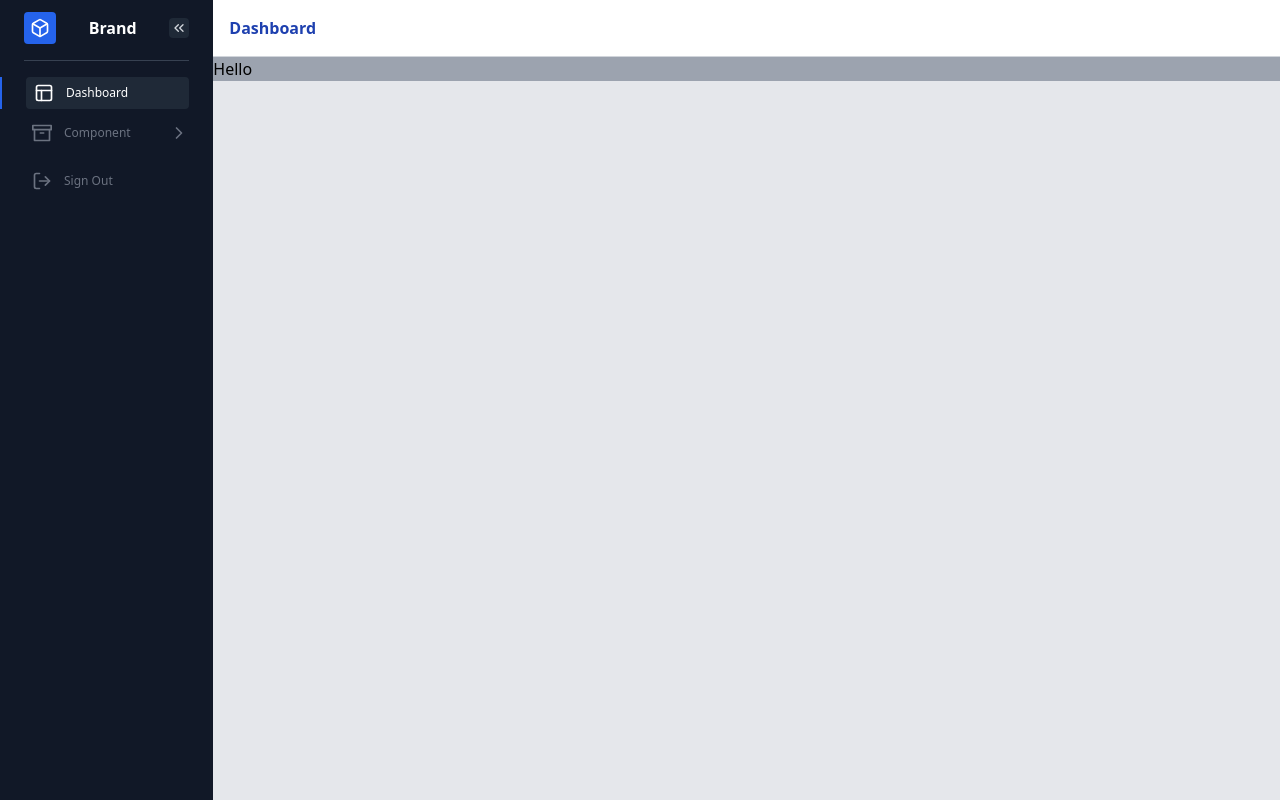
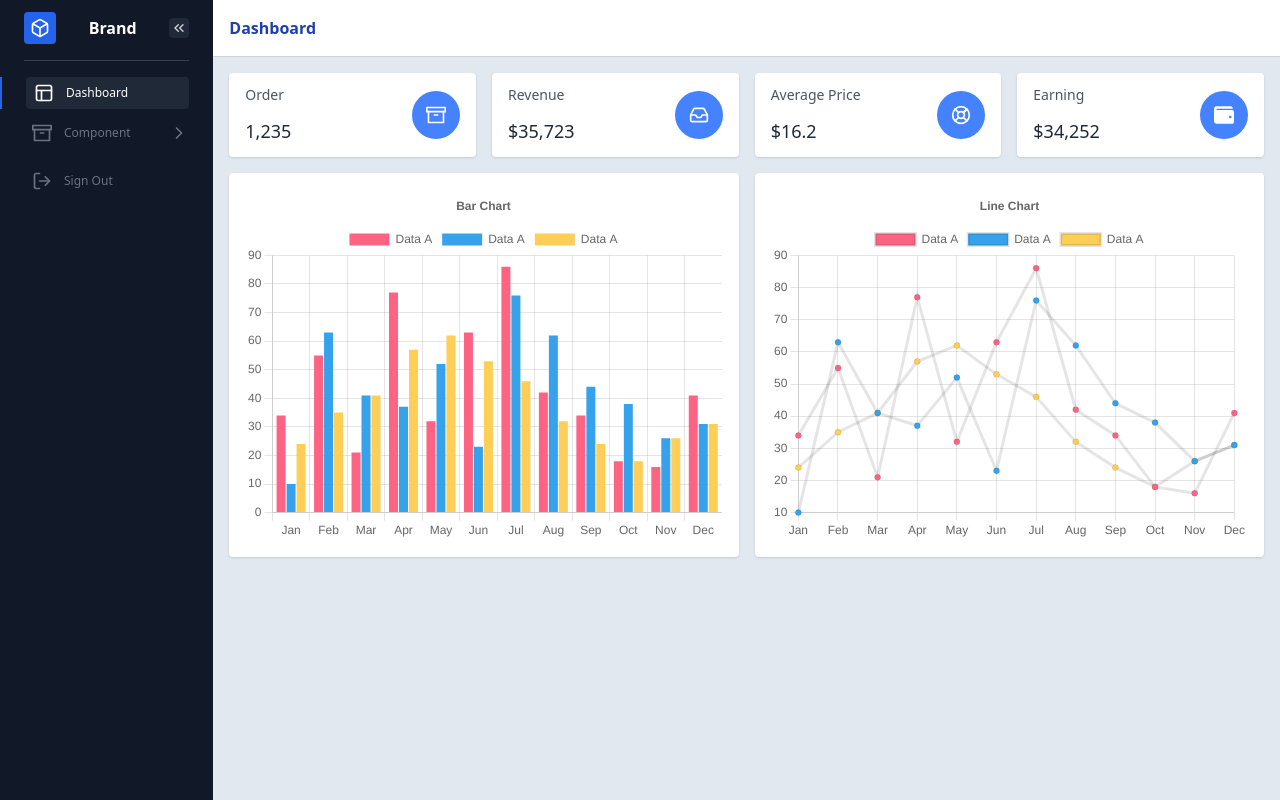
Before and after one commit to AndyKhu/dashboard-next-tailwind, a Next.js app: page / in a window 1280 px wide. Built offline with nearby package versions, Linux system fonts and the light colour scheme.

Commit message:
add Component card & chart

```diff
--- a/package.json
+++ b/package.json
@@ -14,10 +14,12 @@
     "@types/node": "18.11.17",
     "@types/react": "18.0.26",
     "@types/react-dom": "18.0.9",
+    "chart.js": "^4.1.1",
     "eslint": "8.30.0",
     "eslint-config-next": "13.0.7",
     "next": "13.0.7",
     "react": "18.2.0",
+    "react-chartjs-2": "^5.0.1",
     "react-dom": "18.2.0",
     "react-icons": "^4.7.1",
     "react-redux": "^8.0.5",
--- /dev/null
+++ b/src/components/Card.tsx
@@ -0,0 +1,25 @@
+import { ReactNode } from "react";
+
+const Card = ({ children, className }: { children?: ReactNode, className?:string }) => {
+    return (
+        <div className={`bg-white rounded shadow ${className?className:''}`}>
+            {children}
+        </div>
+    );
+}
+
+Card.header = ({ children, className }: { children?: ReactNode, className?:string }) => {
+    return(
+        <div className={`px-4 py-3 border-b rounded-t font-medium font-sm relative ${className?className:''}`}>
+            {children}
+        </div>
+    )
+}
+Card.main = ({ children, className }: { children?: ReactNode, className?:string }) => {
+    return (
+        <div className={`px-4 py-3 text-sm  ${className?className:''}`}>{children}</div>
+    )
+}
+Card.footer = ({ children, className }: { children?: ReactNode, className?:string }) => <div className={`px-4 py-3 text-sm ${className?className:''}`}>{children}</div>
+
+export default Card;
--- /dev/null
+++ b/src/components/CardDashboard.tsx
@@ -0,0 +1,22 @@
+import Card from "./Card";
+import IconComponent from "./IconComponent";
+
+const CardDashboard = ({title,value,icon,iconfa}:{title:string,value:string,icon?:string,iconfa?:string}) => {
+    return (
+        <div className="p-2">
+            <Card className="group/item cursor-pointer">
+                <Card.main className='flex justify-between items-center'>
+                <div className='flex flex-col'>
+                    <span className='mb-3 text-gray-600 font-medium'>{title}</span>
+                    <span className='text-lg font-medium text-gray-800'>{value}</span>
+                </div>
+                <div className='rounded-full primary w-12 h-12 flex items-center justify-center group-hover/item:animate-bounce'>
+                    <IconComponent size={20} name={icon?icon:iconfa?iconfa:""} type={iconfa?"fa":""}/>
+                </div>
+                </Card.main>
+            </Card>
+        </div>
+    );
+}
+
+export default CardDashboard;
--- a/src/layout/Admin.tsx
+++ b/src/layout/Admin.tsx
@@ -19,11 +19,11 @@ const Admin = ({ children }: { children: ReactNode }) => {
       },[]);
     if(activeMenu){
         return (
-            <div className="flex w-screen h-screen overflow-hidden">
+            <div className="flex w-screen h-screen overflow-hidden text-gray-700">
                 <Sidebar></Sidebar>
                 <div className="flex flex-col w-full h-full">
                     <Header title={activeMenu.child == ""?activeMenu.value:activeMenu.child}></Header>
-                    <div className="h-full bg-gray-200 overflow-y-auto">
+                    <div className="h-full bg-slate-200 overflow-y-auto">
                         {children}
                     </div>
                 </div>
--- a/src/pages/index.tsx
+++ b/src/pages/index.tsx
@@ -1,6 +1,66 @@
+import CardDashboard from '@components/CardDashboard'
 import Admin from '@layout/Admin'
 import Head from 'next/head'
-
+import {Chart as ChartJS,CategoryScale,LinearScale,PointElement,LineElement,BarElement,Title,Tooltip,Legend} from 'chart.js'
+import {Bar,Line} from 'react-chartjs-2'
+import Card from '@components/Card'
+ChartJS.register(
+  CategoryScale,
+  LinearScale,
+  PointElement,
+  LineElement,
+  BarElement,
+  Title,
+  Tooltip,
+  Legend
+)
+const options = {
+  responsive: true,
+  maintainAspectRatio: false,
+  plugins: {
+    legend: {
+      position: 'top' as const,
+    },
+    title: {
+      display: true,
+      text: 'Bar Chart',
+    },
+  },
+};
+const options2 = {
+  responsive: true,
+  maintainAspectRatio: false,
+  plugins: {
+    legend: {
+      position: 'top' as const,
+    },
+    title: {
+      display: true,
+      text: 'Line Chart',
+    },
+  },
+};
+const labels = ['Jan','Feb','Mar','Apr','May','Jun','Jul','Aug','Sep','Oct','Nov','Dec']
+const data = {
+  labels,
+  datasets:[
+    {
+      label: 'Data A',
+      data: [34,55,21,77,32,63,86,42,34,18,16,41],
+      backgroundColor: 'rgba(255, 99, 132, 1)'
+    },
+    {
+      label: 'Data A',
+      data: [10,63,41,37,52,23,76,62,44,38,26,31],
+      backgroundColor: 'rgba(53, 162, 235, 1)'
+    },
+    {
+      label: 'Data A',
+      data: [24,35,41,57,62,53,46,32,24,18,26,31],
+      backgroundColor: 'rgba(255, 206, 86, 1)'
+    }
+  ]
+}
 export default function Home() {
   return (
     <>
@@ -10,8 +70,35 @@ export default function Home() {
         <meta name="viewport" content="width=device-width, initial-scale=1" />
         <link rel="icon" href="/favicon.ico" />
       </Head>
-      <main className='bg-gray-400'>
-        Hello
+      <main className='p-2'>
+        <div className='flex flex-wrap'>
+          <div className='w-full sm:w-1/2 md:w-1/4'>
+            <CardDashboard title="Order" value="1,235" icon="FiArchive"/>
+          </div>
+          <div className='w-full sm:w-1/2 md:w-1/4'>
+            <CardDashboard title="Revenue" value="$35,723" icon="FiInbox"/>
+          </div>
+          <div className='w-full sm:w-1/2 md:w-1/4'>
+            <CardDashboard title="Average Price" value="$16.2" icon="FiLifeBuoy"/>
+          </div>
+          <div className='w-full sm:w-1/2 md:w-1/4'>
+            <CardDashboard title="Earning" value="$34,252" iconfa="FaWallet"/>
+          </div>
+          <div className='w-full md:w-1/2'>
+            <div className='p-2'>
+              <Card className='p-4 h-96'>
+                <Bar data={data} options={options}></Bar>
+              </Card>
+            </div>
+          </div>
+          <div className='w-full md:w-1/2'>
+            <div className='p-2'>
+              <Card className='p-4 h-96'>
+                <Line data={data} options={options2}></Line>
+              </Card>
+            </div>
+          </div>
+        </div>
       </main>
     </>
   )
```
Also changed, not shown: 1 other file (tests, documents, lock files or other folders).
